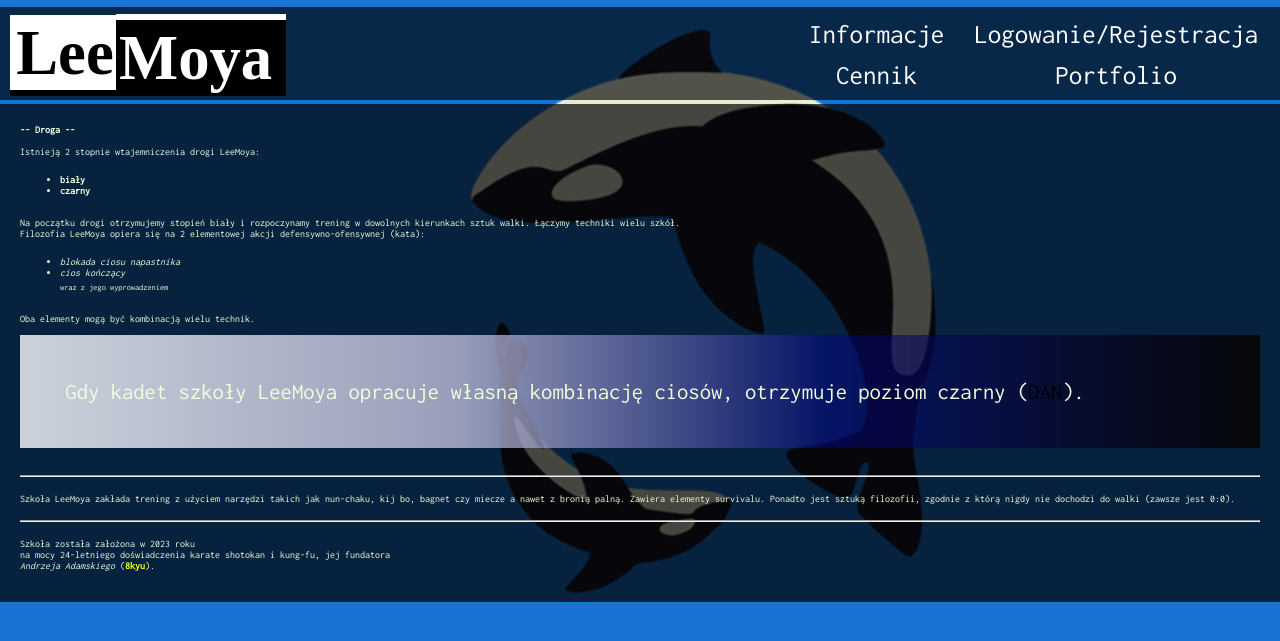
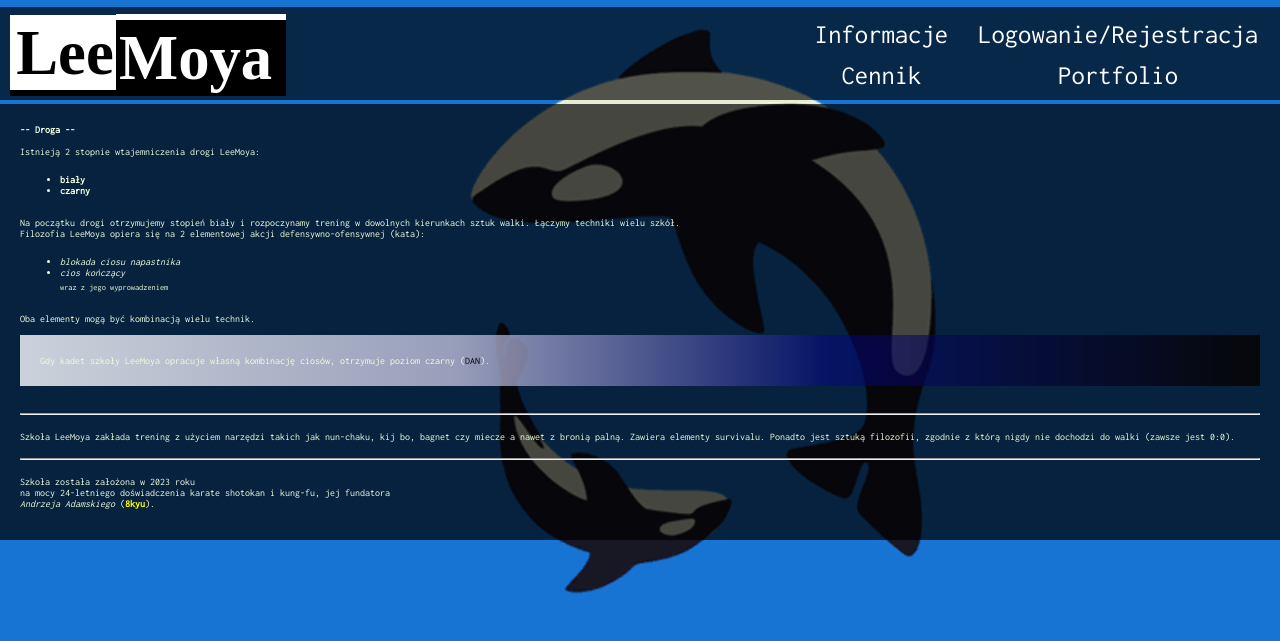
Before and after one commit to Vicky347/ngcssid-71395931, a PHP site: page /index.php in a window 1280 px wide. Shown: the top 641 px of the page. Run offline with PHP 8.4, Linux system fonts and the light colour scheme; some web fonts are replaced.

Commit message:
Add files via upload

```diff
--- a/hthead.php
+++ b/hthead.php
@@ -38,11 +38,11 @@ filter: progid:DXImageTransform.Microsoft.gradient(startColorstr="#fcfcff",endCo
 		padding-right:10px;
 
 	}
-	td {
-	    font-size:1.3em;
+	table {
+	    font-size:20pt;
 	}
 	div {
-	    font-size:17pt;
+
 	}
 </style>
 </head>
```
